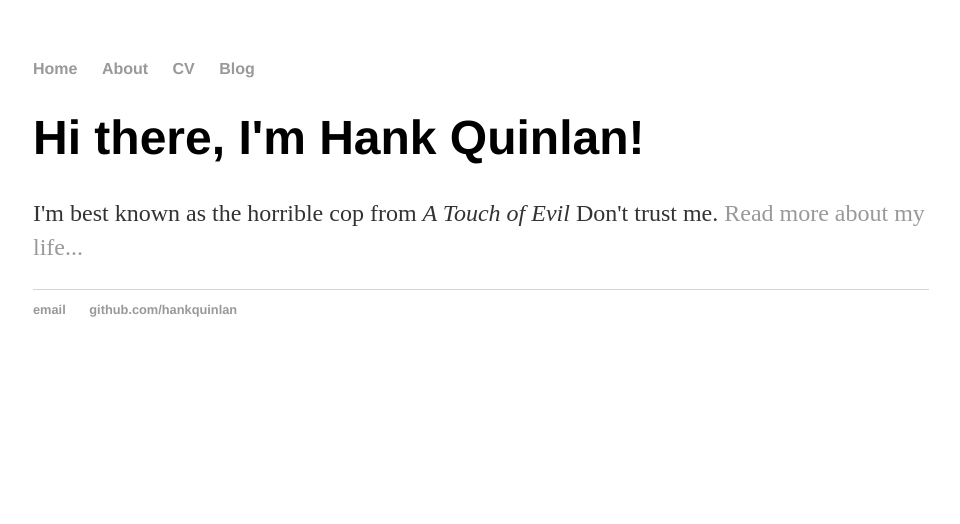
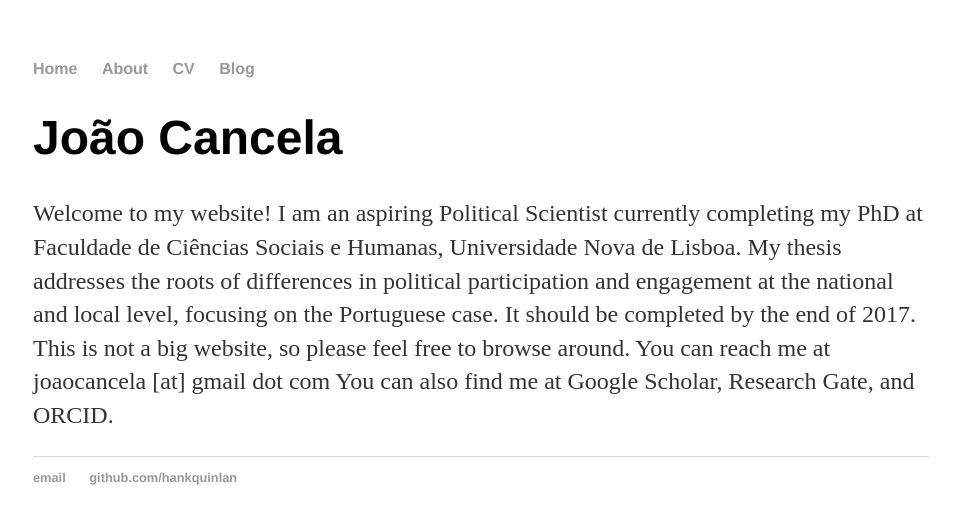
Before and after one commit to joaocancela/joaocancela.github.io, a Jekyll site: the page built from index.html, in a window 1280 px wide. Shown: the top 524 px of the page, without its empty margins (159-1119 px from the left). Built offline with Jekyll 4.4.1, drawn with Linux system fonts in a browser that asks for light colours.

Commit message:
Update index.html

```diff
--- a/index.html
+++ b/index.html
@@ -1,30 +1,12 @@
-<!DOCTYPE html>
-<html>
-	<head>
-		<title>Hank Quinlan, Horrible Cop</title>
-		<!-- link to main stylesheet -->
-		<link rel="stylesheet" type="text/css" href="/css/main.css">
-	</head>
-	<body>
-		<nav>
-    		<ul>
-        		<li><a href="/">Home</a></li>
-	        	<li><a href="/about">About</a></li>
-        		<li><a href="/cv">CV</a></li>
-        		<li><a href="/blog">Blog</a></li>
-    		</ul>
-		</nav>
-		<div class="container">
-    		<div class="blurb">
-        		<h1>Hi there, I'm Hank Quinlan!</h1>
-				<p>I'm best known as the horrible cop from <em>A Touch of Evil</em> Don't trust me. <a href="/about">Read more about my life...</a></p>
-    		</div><!-- /.blurb -->
-		</div><!-- /.container -->
-		<footer>
-    		<ul>
-        		<li><a href="mailto:hankquinlanhub@gmail.com">email</a></li>
-        		<li><a href="https://github.com/hankquinlan">github.com/hankquinlan</a></li>
-			</ul>
-		</footer>
-	</body>
-</html>
+---
+layout: default
+title: João Cancela
+---
+<div class="blurb">
+	<h1>João Cancela</h1>
+	<p> Welcome to my website! I am an aspiring Political Scientist currently completing my PhD at Faculdade de Ciências Sociais e Humanas, Universidade Nova de Lisboa. My thesis addresses the roots of differences in political participation and engagement at the national and local level, focusing on the Portuguese case. It should be completed by the end of 2017. This is not a big website, so please feel free to browse around. You can reach me at joaocancela [at] gmail dot com
+
+		You can also find me at Google Scholar, Research Gate, and ORCID.
+
+	</p>
+</div><!-- /.blurb -->
```
